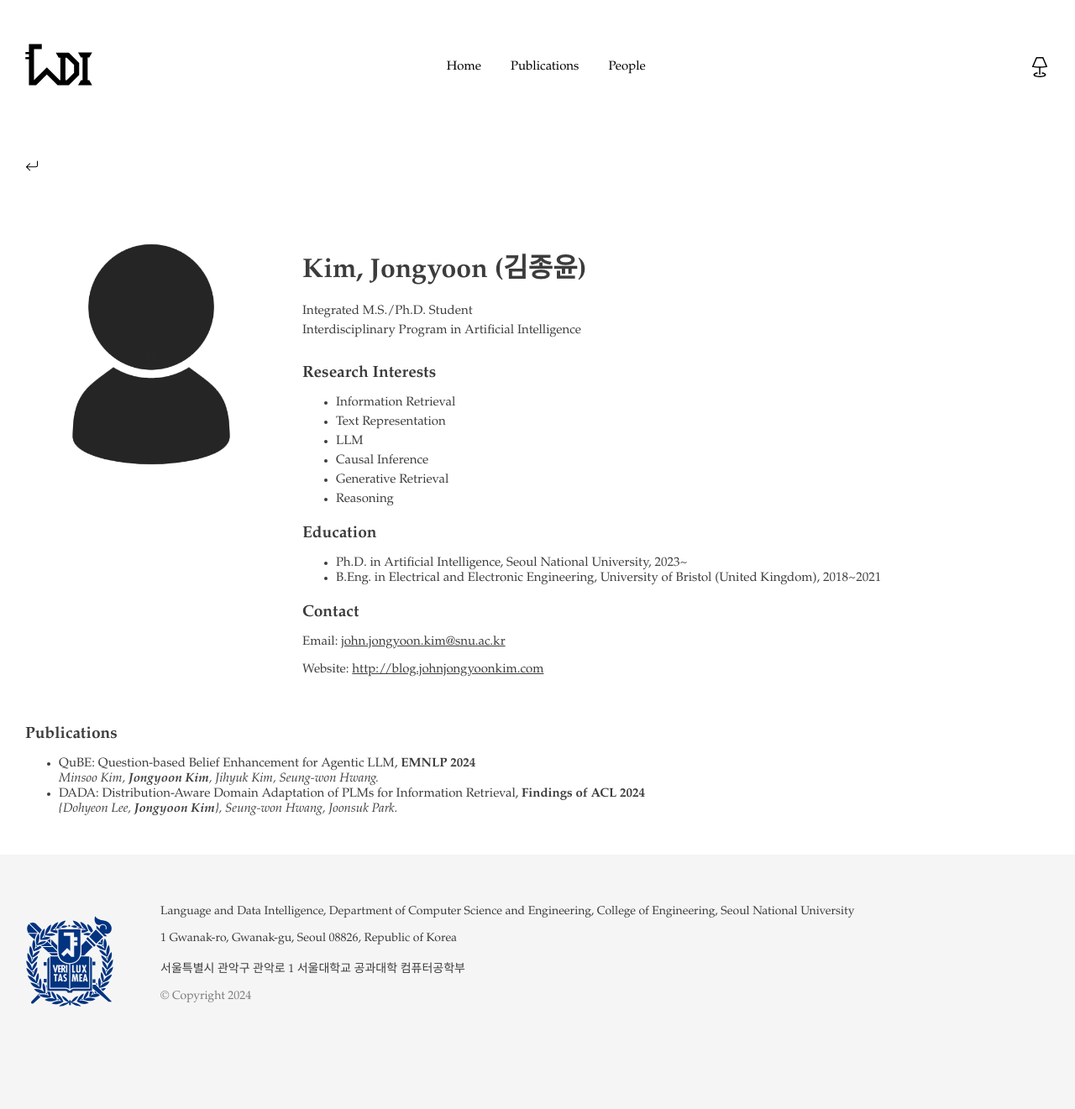
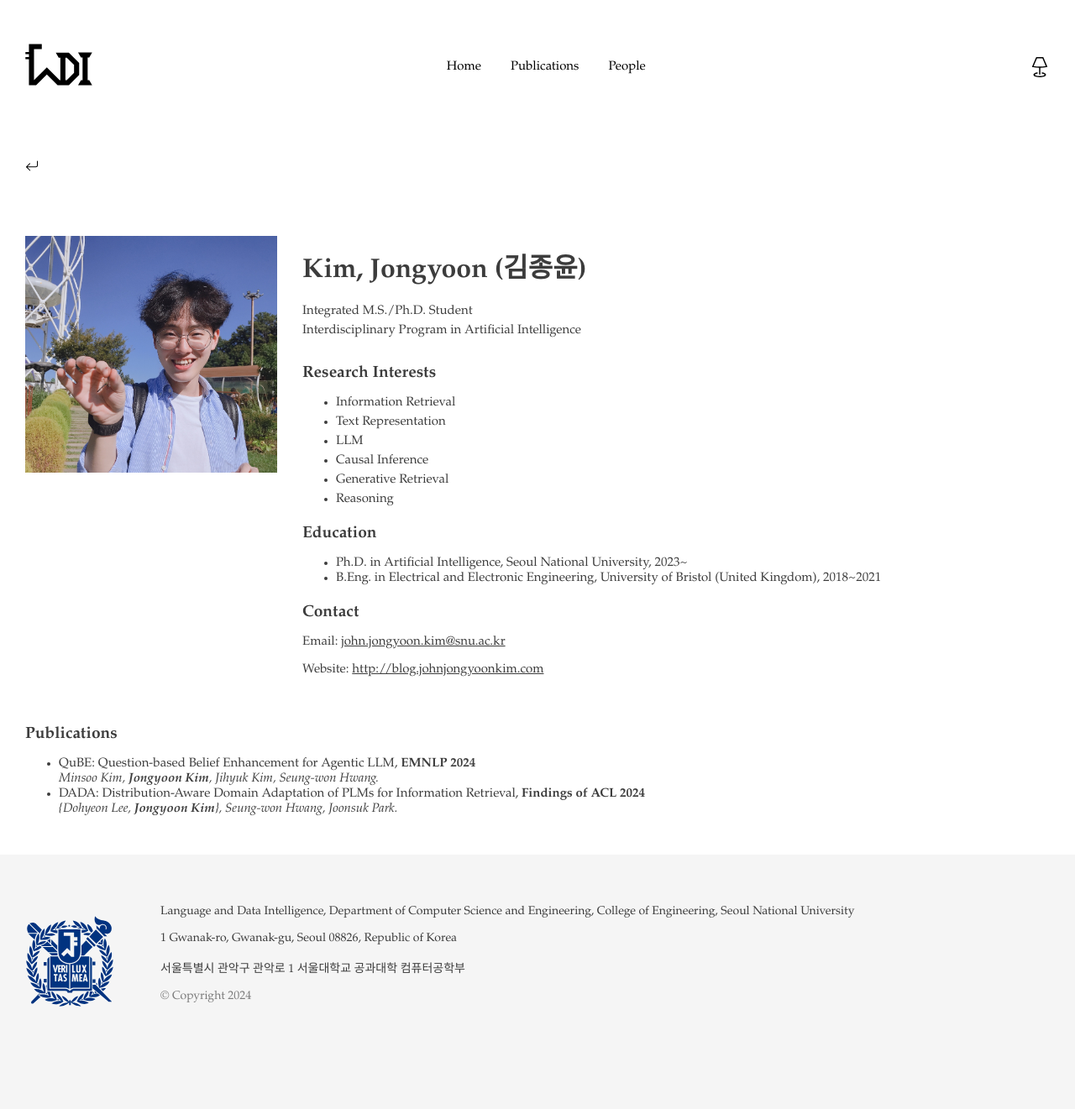
Before and after one commit to ldilab/ldilab.github.io, a Jekyll site: the page built from _people/kimjy.md, in a window 1280 px wide. Shown: the whole page at 84% size. Built offline with Jekyll 4.4.1, drawn with Linux system fonts in a browser that asks for light colours.

Commit message:
Update kimjy.md

```diff
--- a/_people/kimjy.md
+++ b/_people/kimjy.md
@@ -16,6 +16,6 @@ education:
  - B.Eng. in Electrical and Electronic Engineering, University of Bristol (United Kingdom), 2018~2021
 mail: john.jongyoon.kim@snu.ac.kr
 website: "http://blog.johnjongyoonkim.com"
-photo: nopicture.png
-timestamp: 2023-1-2
+photo: jongyoonkim.jpeg
+timestamp: 2023-3-2
 ---
```
